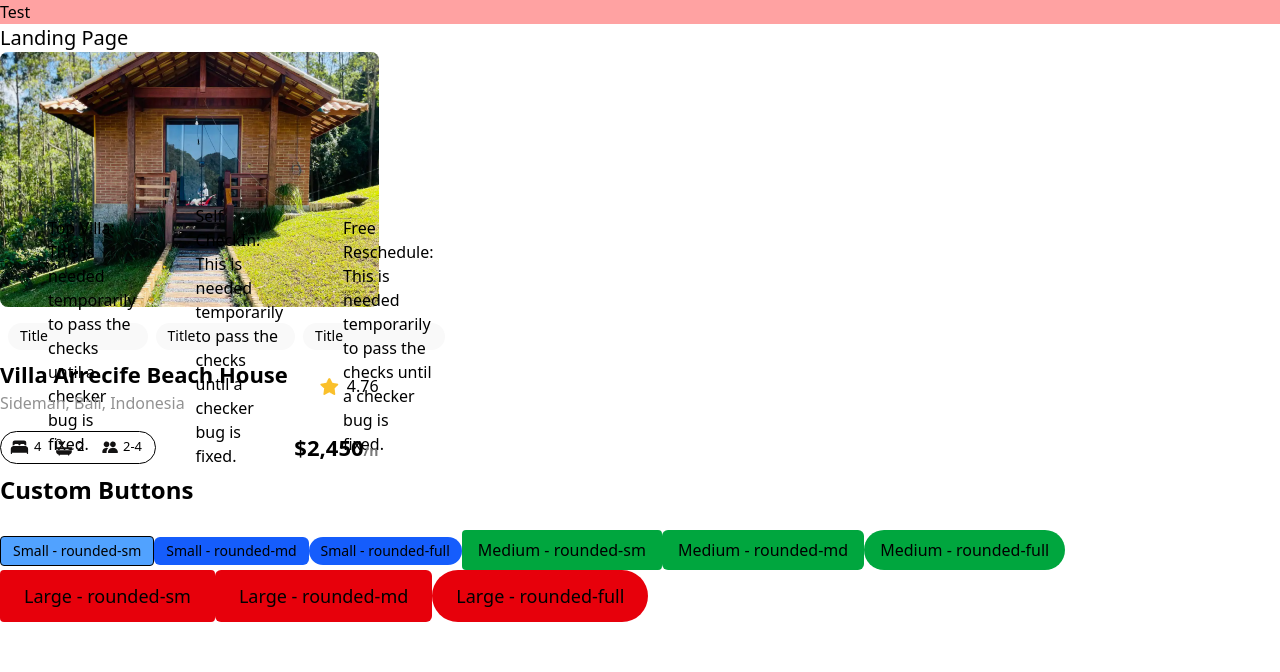
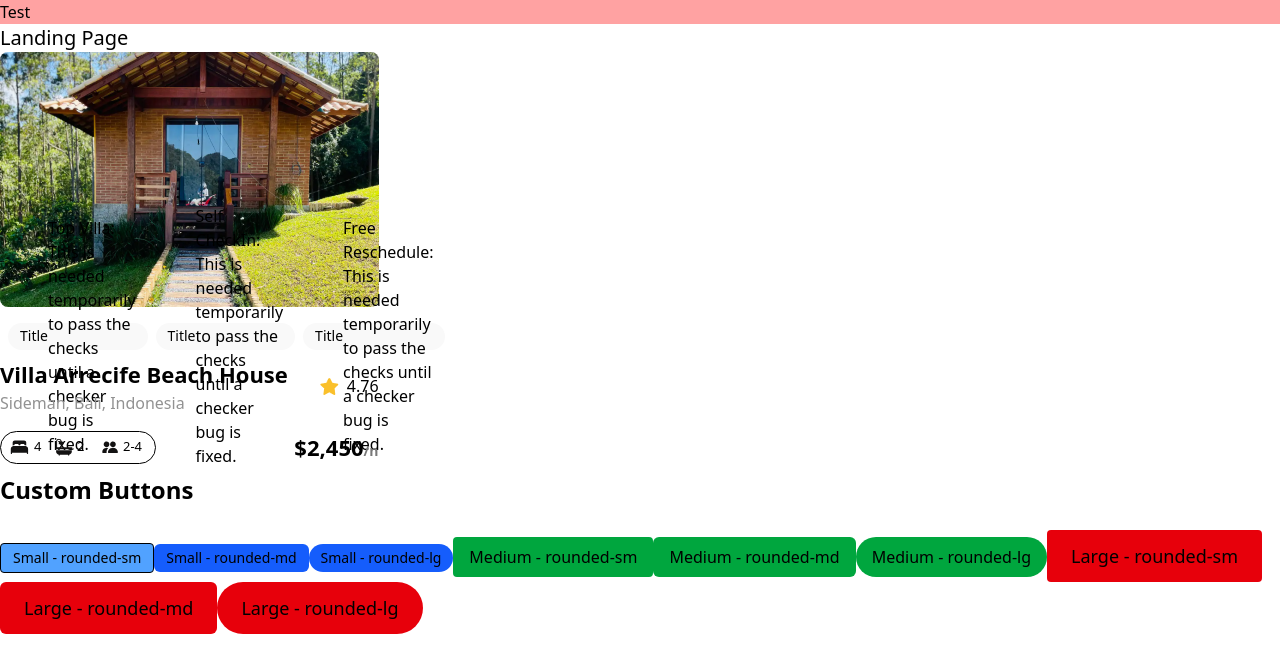
Before and after one commit to JesseEsau/alx-project-0x00-setup, a Next.js app in the folder alx-project-0x00/: page /landing in a window 1280 px wide. Shown: the top 672 px of the page. Built offline with nearby package versions, Linux system fonts and the light colour scheme.

Commit message:
Edit landing.tsx

```diff
--- a/alx-project-0x00/pages/landing.tsx
+++ b/alx-project-0x00/pages/landing.tsx
@@ -12,17 +12,17 @@ const Landing: React.FC = () => {
                 {/* Small Buttons */}
                 <Button title="Small - rounded-sm" styles="bg-blue-400 text-black px-3 py-1 text-sm border rounded-sm" />
                 <Button title="Small - rounded-md" styles="bg-blue-600 px-3 py-1 text-sm rounded-md" />
-                <Button title="Small - rounded-full" styles="bg-blue-600 px-3 py-1 text-sm rounded-full" />
+                <Button title="Small - rounded-lg" styles="bg-blue-600 px-3 py-1 text-sm rounded-full" />
 
                 {/* Medium Buttons */}
                 <Button title="Medium - rounded-sm" styles="bg-green-600 px-4 py-2 text-base rounded-sm" />
                 <Button title="Medium - rounded-md" styles="bg-green-600 px-4 py-2 text-base rounded-md" />
-                <Button title="Medium - rounded-full" styles="bg-green-600 px-4 py-2 text-base rounded-full" />
+                <Button title="Medium - rounded-lg" styles="bg-green-600 px-4 py-2 text-base rounded-full" />
 
                 {/* Large Buttons */}
                 <Button title="Large - rounded-sm" styles="bg-red-600 px-6 py-3 text-lg rounded-sm" />
                 <Button title="Large - rounded-md" styles="bg-red-600 px-6 py-3 text-lg rounded-md" />
-                <Button title="Large - rounded-full" styles="bg-red-600 px-6 py-3 text-lg rounded-full" />
+                <Button title="Large - rounded-lg" styles="bg-red-600 px-6 py-3 text-lg rounded-full" />
 
             </div>
         </div>
```
